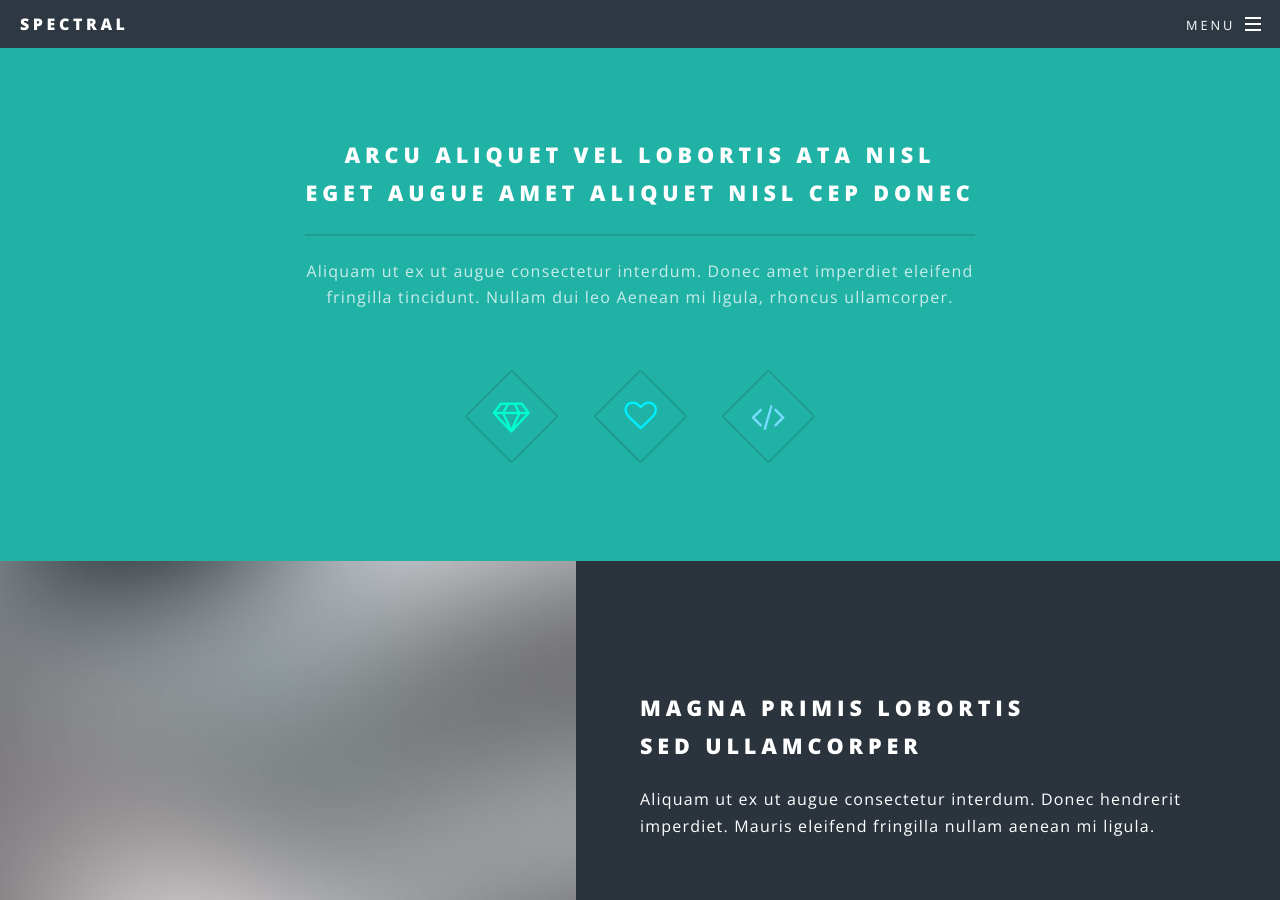
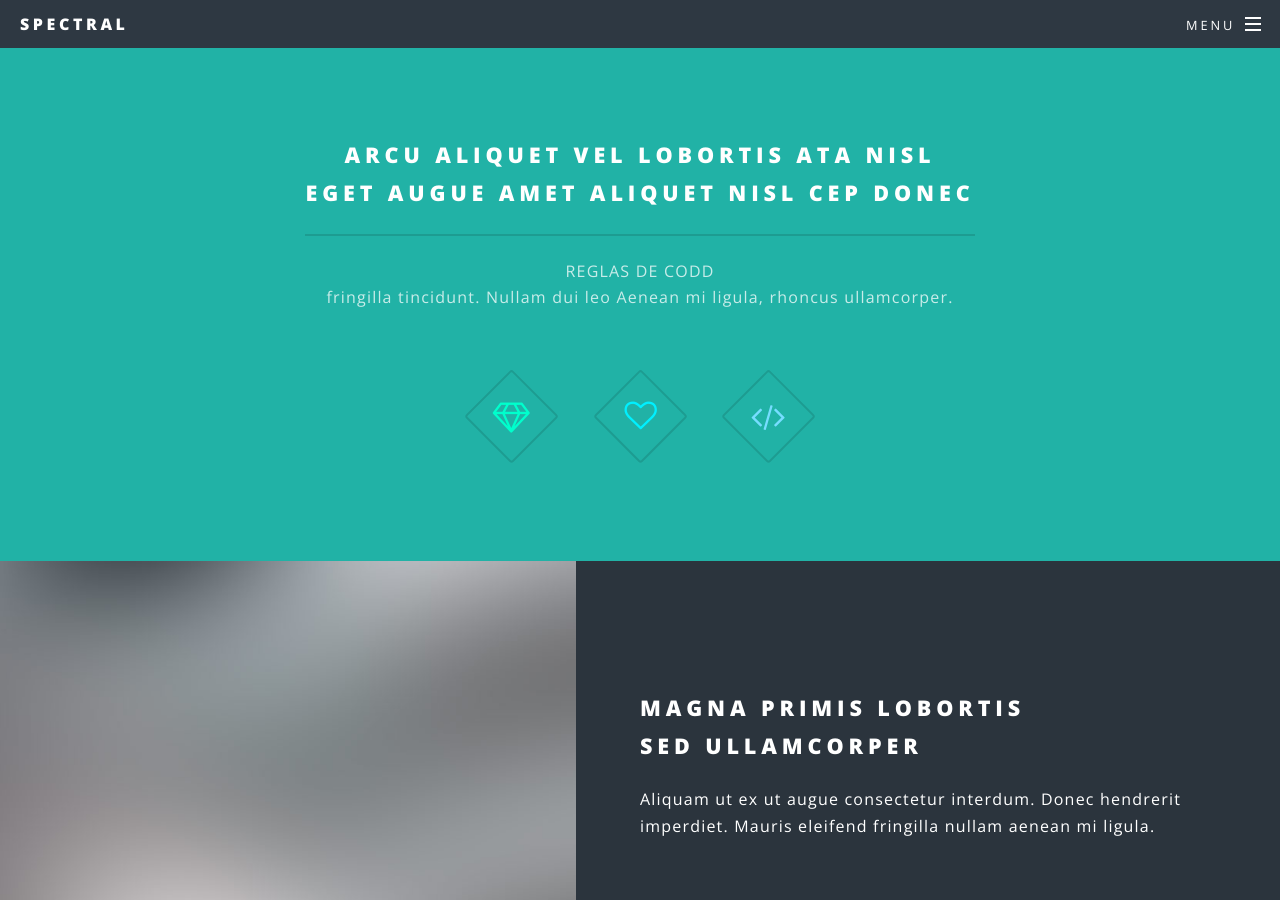
Before and after one commit to AlexRMendoza989/AlexRMendoza989.github.io, a Jekyll site: the page built from index.html, in a window 1280 px wide and 900 px high, scrolled down 860 px. Built offline with Jekyll 4.4.1, drawn with Linux system fonts in a browser that asks for light colours.

Commit message:
Update index.html

```diff
--- a/index.html
+++ b/index.html
@@ -19,7 +19,7 @@ layout: landing
 							<header class="major">
 								<h2>Arcu aliquet vel lobortis ata nisl<br />
 								eget augue amet aliquet nisl cep donec</h2>
-								<p>Aliquam ut ex ut augue consectetur interdum. Donec amet imperdiet eleifend<br />
+								<p>REGLAS DE CODD<br />
 								fringilla tincidunt. Nullam dui leo Aenean mi ligula, rhoncus ullamcorper.</p>
 							</header>
 							<ul class="icons major">
```
